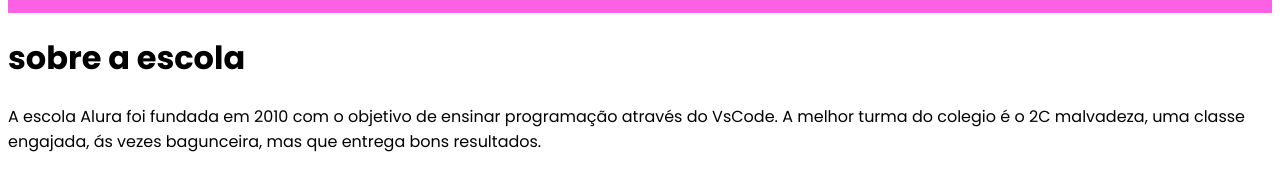
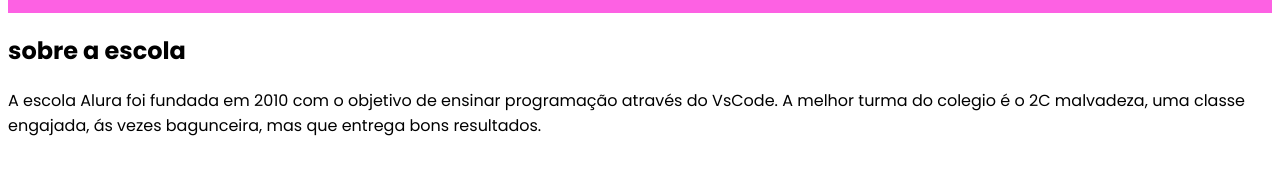
Before and after one commit to rsilvaa0/AluraStart20242C, a plain HTML site: page index.html in a window 1280 px wide. Shown: the part 86-276 px from the top of the page. Drawn offline with Linux system fonts and the light colour scheme.

Commit message:
Add files via upload

```diff
--- a/index.html
+++ b/index.html
@@ -9,7 +9,6 @@
     <link href="https://fonts.googleapis.com/css2?family=Poppins:ital,wght@0,100;0,200;0,300;0,400;0,500;0,600;0,700;0,800;0,900;1,100;1,200;1,300;1,400;1,500;1,600;1,700;1,800;1,900&display=swap" rel="stylesheet">
     <link rel="stylesheet" href="style.css">
      <title>raigatinha</title>
-
  </head>
  <body>
     <header class="cabecalho">
@@ -21,11 +20,15 @@
       <li class="cabecalho-lista-item">estudante</li>
    </ul>
 </header>
+<section class="escola">
      <div>
-     <h1>sobre a escola</h1>
+     <h2 class="escola-titulo">sobre a escola</h2>
+     <p class="escola-titulo-um"></p>
+     <p class="escola-titulo-dois"></p>
 
      A escola Alura foi fundada em 2010 com o objetivo de ensinar programação através do VsCode.
      A melhor turma do colegio é o 2C malvadeza, uma classe engajada, ás vezes bagunceira, mas que entrega bons resultados.
      </div>
+ </section>
 </body>
 </html>
--- a/style.css
+++ b/style.css
@@ -22,4 +22,6 @@ color: black;
 
   display: inline-block;
 
+
+
 }
```
Lines whose indentation alone changed are shown as unchanged.
